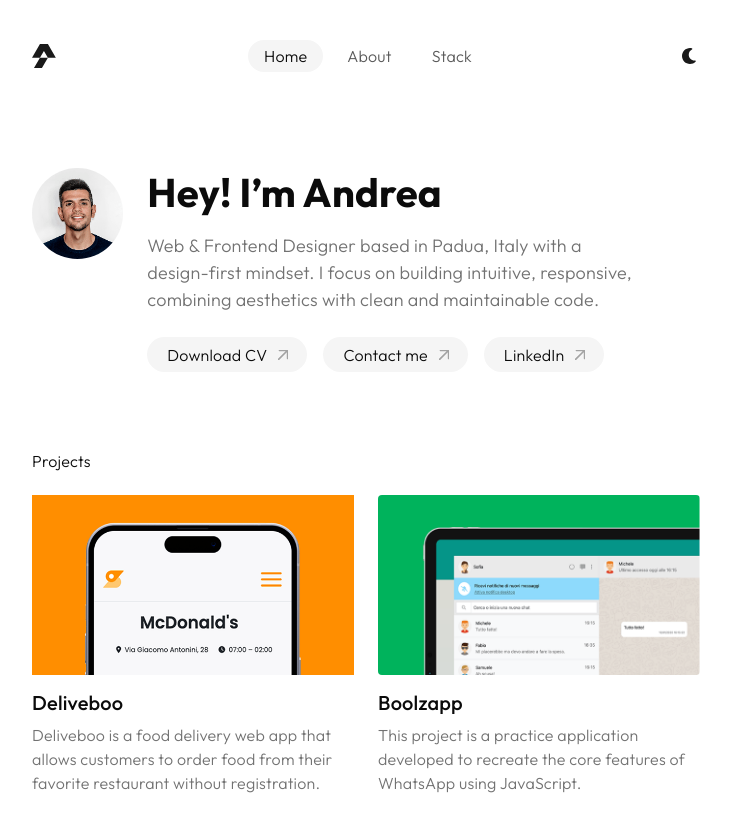
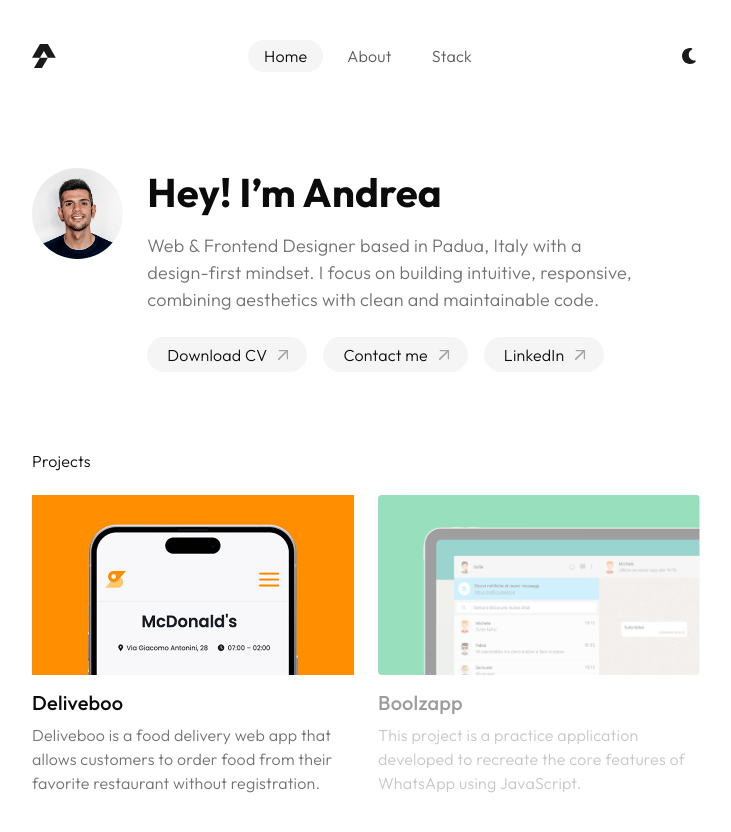
Before and after one commit to andrea-salvalaggio/portfolio, a Nuxt app: page / in a window 1280 px wide. In both pictures the pointer is over the element 467 px from the left and 645 px from the top of the page. Shown: the top 832 px of the page, without its empty margins (274-1005 px from the left). Built offline with nearby package versions, Linux system fonts and the light colour scheme.

Commit message:
feat: add ProjectCard hover effects and opacity transitions for improved user experience

```diff
--- a/app/components/sections/ProjectsSection.vue
+++ b/app/components/sections/ProjectsSection.vue
@@ -2,7 +2,7 @@
     <section class="projects-section mt-5 mt-sm-8">
         <div class="container p-0">
             <div class="h6 projects-title fw-light m-0">Projects</div>
-            <div class="row row-cols-1 row-cols-sm-2 gx-3 gx-sm-4 mt-4">
+            <div class="row row-cols-1 row-cols-sm-2 gx-3 gx-sm-4 mt-4 projects-cards">
                 <div v-for="project in projects" :key="project.id">
                     <UiProjectCard :project="project" />
                 </div>
@@ -14,3 +14,13 @@
 <script setup>
 import projects from '~/data/projects.json'
 </script>
+
+<style scoped lang="scss">
+.projects-cards:hover :deep(.card) {
+    opacity: 0.4;
+}
+
+.projects-cards :deep(.card:hover) {
+    opacity: 1;
+}
+</style>
--- a/app/components/ui/ProjectCard.vue
+++ b/app/components/ui/ProjectCard.vue
@@ -25,6 +25,9 @@ defineProps({
 @use '@/assets/scss/variables' as *;
 
 .card {
+    opacity: 1;
+    transition: opacity 0.5s cubic-bezier(0.25, 1, 0.5, 1);
+
     .card-image {
         overflow: clip;
 
@@ -35,13 +38,16 @@ defineProps({
     }
 
     &:hover {
+        opacity: 1;
+
         .card-image {
             img {
-                transform: scale(1.08);
+                transform: scale(1.05);
             }
         }
     }
 }
+
 
 .line-clamp-2 {
     display: -webkit-box;
```
